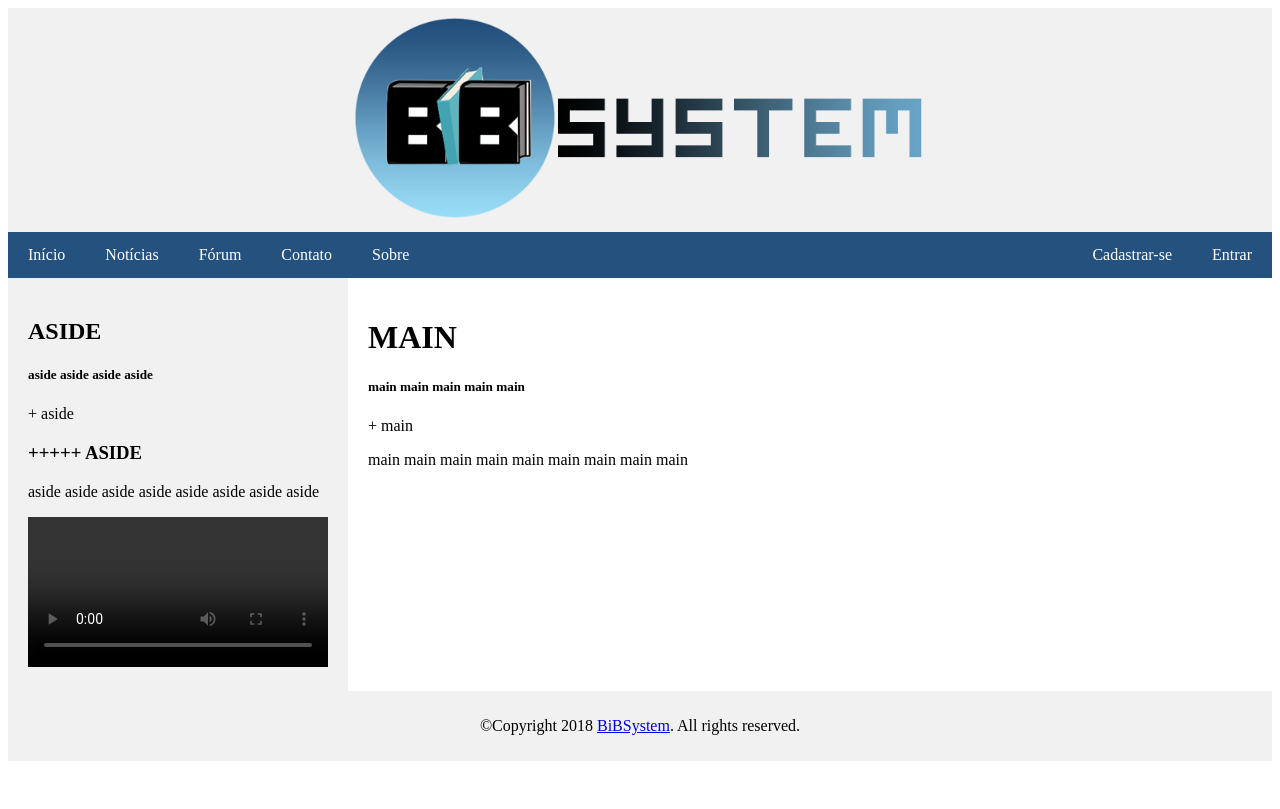
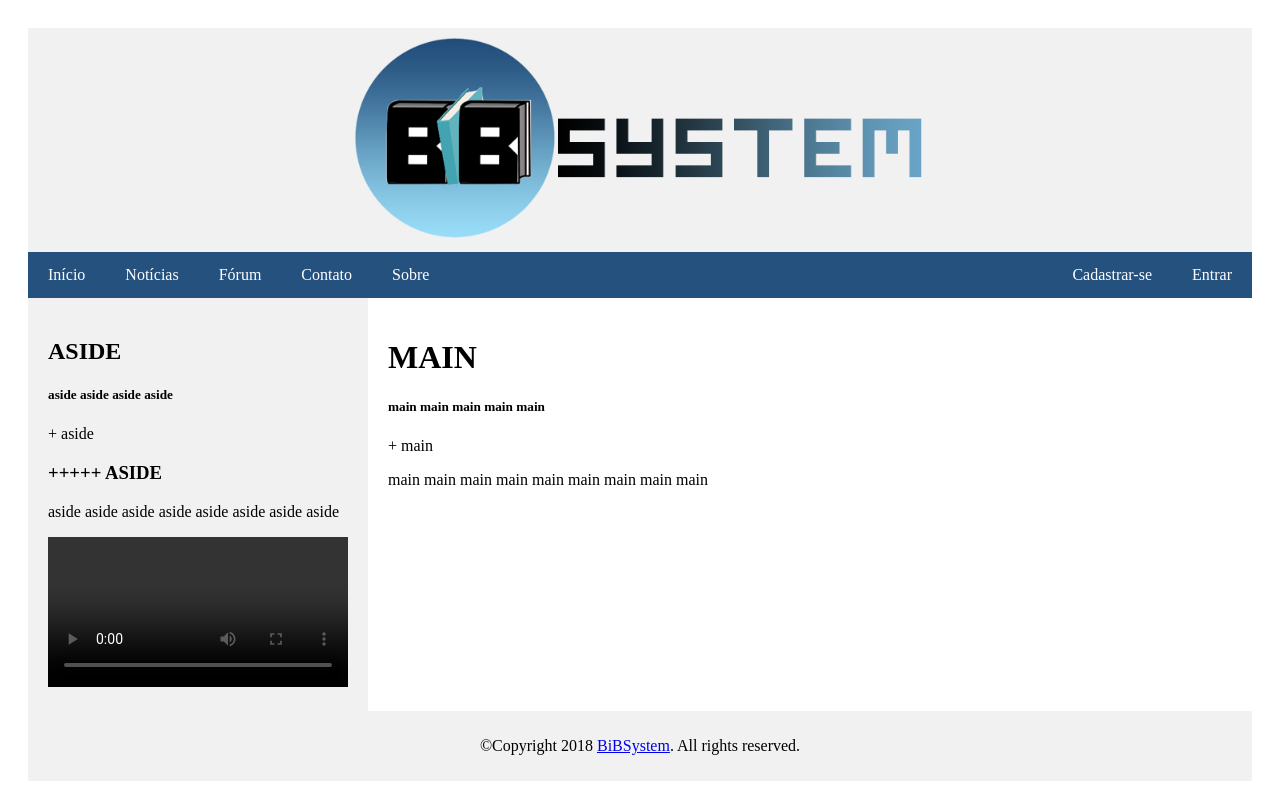
Before and after one commit to nandotets/BiBSystem_Website, a PHP site: page / in a window 1280 px wide. Before the commit the page ends 761 px from the top, so only its background shows below. Run offline with PHP 8.4, Linux system fonts and the light colour scheme.

Commit message:
05/09/2018

```diff
--- a/contact.html
+++ b/contact.html
@@ -6,7 +6,6 @@
 	<meta description="Fomulário de contato.">
 	<title>Formulário de contato</title>
 	<link rel="stylesheet" type="text/css" href="css/contact.css">
-	<link rel="stylesheet" type="text/css" href="css/index.css">
 </head>
 <body>
 	<header>
--- a/css/index.css
+++ b/css/index.css
@@ -68,3 +68,8 @@ footer {
     text-align: center;
     padding: 10px;
 }
+
+body {
+    border-radius: 5px;
+    padding: 20px;
+}
--- a/css/login.css
+++ b/css/login.css
@@ -94,3 +94,8 @@ footer {
     text-align: center;
     padding: 10px;
 }
+
+body {
+    border-radius: 5px;
+    padding: 20px;
+}
--- a/css/signup.css
+++ b/css/signup.css
@@ -43,6 +43,10 @@ footer {
     padding: 10px;
 }
 
+body {
+    border-radius: 5px;
+    padding: 20px;
+}
 
 * {box-sizing: border-box}
 
```
Also changed, not shown: css/contact.css (+42 -1 lines).
